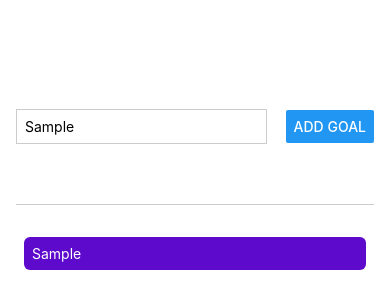
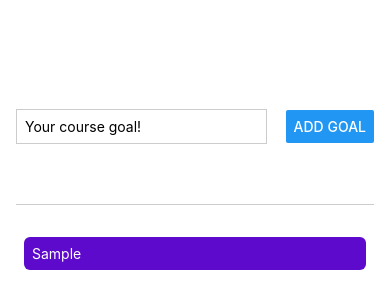
Before and after one commit to likagogishvili/Starting-App-React-Native, a React Native app: screen / in a window 390 px wide. Both pictures are taken after typing "Sample" into the empty fields and a click on the button "ADD GOAL". Shown: the top 308 px of the page. Built offline with nearby package versions, Linux system fonts and the light colour scheme.

Commit message:
cleared structure

```diff
--- a/App.js
+++ b/App.js
@@ -1,27 +1,31 @@
-import { useState } from 'react';
-import { StyleSheet, Text, TextInput, View, Button } from 'react-native';
+import { useState } from "react";
+import { StyleSheet, View, FlatList } from "react-native";
+import GoalItem from "./components/GoalItem";
+import GoalInput from "./components/GoalInput";
+export default function App() {
+  const [courseGoals, setCoursGoals] = useState([]);
 
-export default function App() {
-  const [enteredGoalText, setEnteredGoalText] = useState('')
-  const [courseGoals, setCoursGoals] = useState([])
-  function goalInputHeandler(enteredText) {
-    setEnteredGoalText(enteredText)
-  };
-  function addGoalHandler() {
-    setCoursGoals(currentCourseGoals => [...currentCourseGoals, enteredGoalText])
-  };
-
+  function addGoalHandler(enteredGoalText) {
+    setCoursGoals((currentCourseGoals) => [
+      ...currentCourseGoals,
+      { text: enteredGoalText, id: Math.random().toString },
+    ]);
+  }
   return (
     <View style={styles.appContainer}>
-      <View style={styles.inputContainer}>
-        <TextInput placeholder='Your course goal!' style={styles.textInput} onChangeText={goalInputHeandler} />
-        <Button title="Add Goal" onPress={addGoalHandler} />
-      </View>
+      <GoalInput onAddGoal={addGoalHandler} />
       <View style={styles.goalsContainer}>
-        {
-          courseGoals.map((goal, ind) => (<View key={ind} style={styles.goalItem}><Text style={styles.goalText}>{goal}</Text></View>))
-        }
-
+        <FlatList
+          data={courseGoals}
+          renderItem={(itemData) => {
+            return <GoalItem text={itemData.item.text} />;
+          }}
+          keyExtractor={(item, index) => {
+            // return item.id;
+            return index;
+          }}
+          alwaysBounceVertical={false}
+        />
       </View>
     </View>
   );
@@ -31,34 +35,9 @@
   appContainer: {
     flex: 1,
     paddingTop: 50,
-    paddingHorizontal: 16
-  },
-  inputContainer: {
-    flex: 1,
-    flexDirection: 'row',
-    justifyContent: 'space-between',
-    alignItems: 'center',
-    marginBottom: 24,
-    borderBottomWidth: 1,
-    borderBottomColor: '#cccccc',
-  },
-  textInput: {
-    borderWidth: 1,
-    borderColor: '#cccccc',
-    width: '70%',
-    marginRight: 8,
-    padding: 8
+    paddingHorizontal: 16,
   },
   goalsContainer: {
-    flex: 4
+    flex: 4,
   },
-  goalItem: {
-    margin: 8,
-    padding: 8,
-    borderRadius: 6,
-    backgroundColor: '#5e0acc',
-  },
-  goalText: {
-    color: 'white'
-  }
 });
--- /dev/null
+++ b/components/GoalInput.js
@@ -0,0 +1,42 @@
+import { View, TextInput, Button, StyleSheet } from "react-native";
+import { useState } from "react";
+function GoalInput(props) {
+  const [enteredGoalText, setEnteredGoalText] = useState("");
+  function goalInputHeandler(enteredText) {
+    setEnteredGoalText(enteredText);
+  }
+  function addGoalHandler() {
+    props.onAddGoal(enteredGoalText);
+    setEnteredGoalText('')
+  }
+  return (
+    <View style={styles.inputContainer}>
+      <TextInput
+        placeholder="Your course goal!"
+        style={styles.textInput}
+        onChangeText={goalInputHeandler}
+        value={enteredGoalText}
+      />
+      <Button title="Add Goal" onPress={addGoalHandler} />
+    </View>
+  );
+}
+export default GoalInput;
+const styles = StyleSheet.create({
+  inputContainer: {
+    flex: 1,
+    flexDirection: "row",
+    justifyContent: "space-between",
+    alignItems: "center",
+    marginBottom: 24,
+    borderBottomWidth: 1,
+    borderBottomColor: "#cccccc",
+  },
+  textInput: {
+    borderWidth: 1,
+    borderColor: "#cccccc",
+    width: "70%",
+    marginRight: 8,
+    padding: 8,
+  },
+});
--- /dev/null
+++ b/components/GoalItem.js
@@ -0,0 +1,21 @@
+import { StyleSheet } from "react-native";
+import { View, Text } from "react-native";
+function GoalItem(props) {
+  return (
+    <View style={styles.goalItem}>
+      <Text style={styles.goalText}>{props.text}</Text>
+    </View>
+  );
+}
+export default GoalItem;
+const styles = StyleSheet.create({
+  goalItem: {
+    margin: 8,
+    padding: 8,
+    borderRadius: 6,
+    backgroundColor: "#5e0acc",
+  },
+  goalText: {
+    color: "white",
+  },
+});
```
Also changed, not shown: 1 other file (tests, documents, lock files or other folders).
